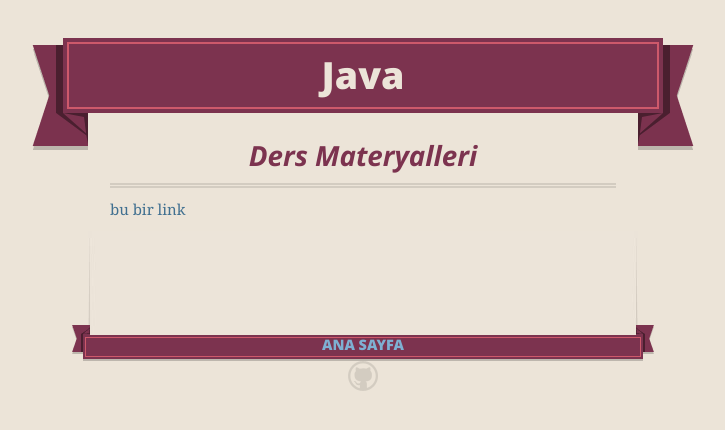
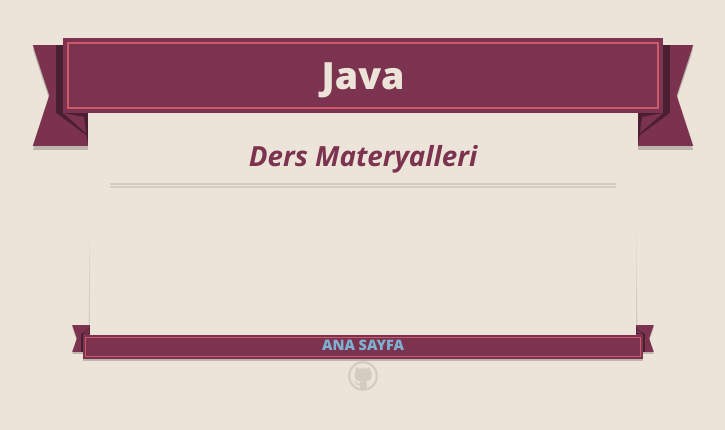
Before and after one commit to gkayhan/gkayhan.github.io, a Jekyll site: the page built from java/index.md, in a window 1280 px wide. Shown: the top 430 px of the page, without its empty margins (277-1002 px from the left). Built offline with Jekyll 4.4.1, drawn with Linux system fonts in a browser that asks for light colours; nearby versions of some CDN libraries; Markdown is read by kramdown in place of the engine named in the settings.

Commit message:
Update index.md

```diff
--- a/java/index.md
+++ b/java/index.md
@@ -4,5 +4,3 @@ title: Java
 ---
 
 #  Ders Materyalleri
-
-[bu bir link](http://roktas.me)
```
